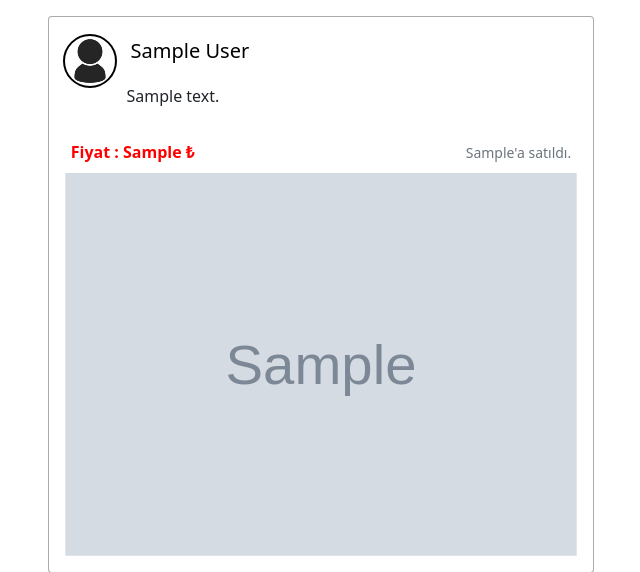
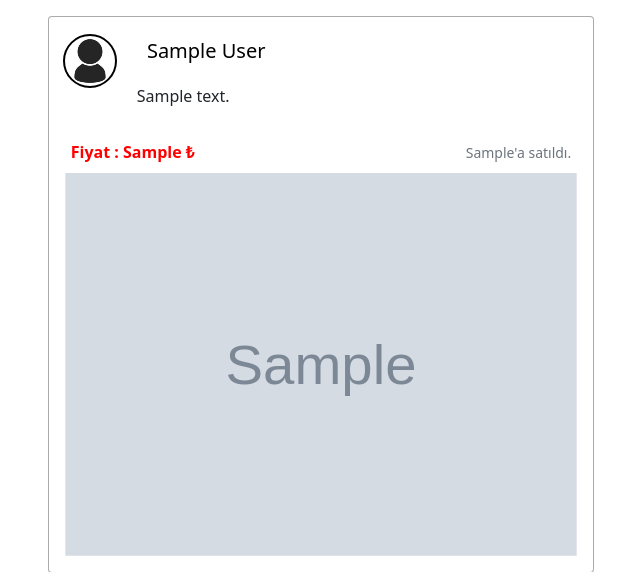
Before and after one commit to iismetkrdg/share-product-web-site, a Django app: page / in a window 1280 px wide. Shown: the part 56-628 px from the top of the page, without its empty margins (319-959 px from the left). Run offline with Django 4.2, Linux system fonts and the light colour scheme; tables that the repository leaves empty hold one stand-in row (values such as "Sample post"); grey boxes marked "Sample" are stand-in pictures.

Commit message:
hatalar giderildi2

```diff
--- a/templates/index.html
+++ b/templates/index.html
@@ -38,8 +38,8 @@
 <div class="card mt-3" style="border: 0.5px solid rgba(128, 128, 128, 0.657);">
    <div class="card-body">
       <img src="{% static 'img/user.png' %}" style="position:absolute; left: 2.5%;top: 3%;border: 2px solid black; border-radius: 50%;" alt="user">
-      <a href="{% url 'user' urun.id %}" style="text-decoration: none; color: black;position: absolute; left: 15%;top: 4%;"><h5 class="card-title"> {{urun.author}}</h5></a>
-      <p class="card-text mb-3" style="position: relative;left: 12%;margin-top: 10%;">{{urun.content}}</p>
+      <a href="{% url 'user' urun.id %}" style="text-decoration: none; color: black;position: absolute; left: 18%;top: 4%;"><h5 class="card-title"> {{urun.author}}</h5></a>
+      <p class="card-text mb-3" style="position: relative;left: 14%;margin-top: 10%;">{{urun.content}}</p>
 
       <p class="card-text mt-3" style="position: absolute; right: 4%;"><small class="text-muted">{{urun.alici}}'a satıldı.</small></p>
       <strong class="mt-3" style="color:red ;position: absolute; left: 4%;">Fiyat : {{urun.tl}} ₺</strong>
```
